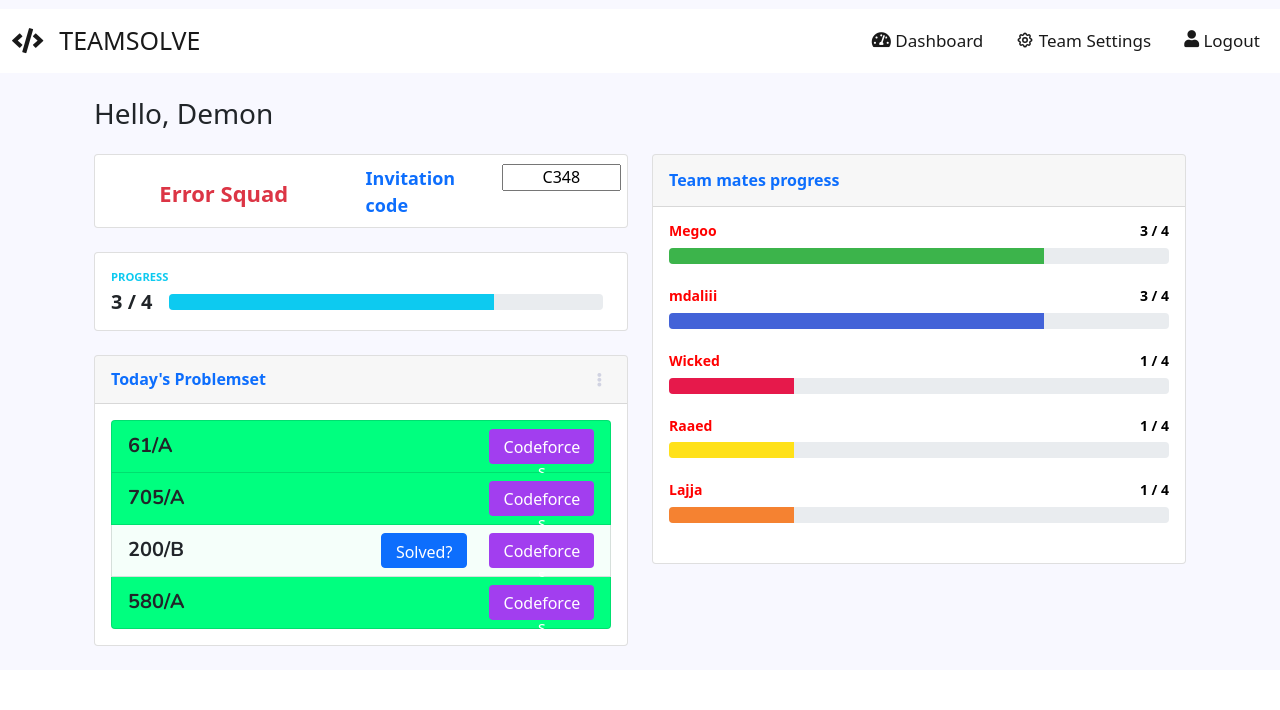
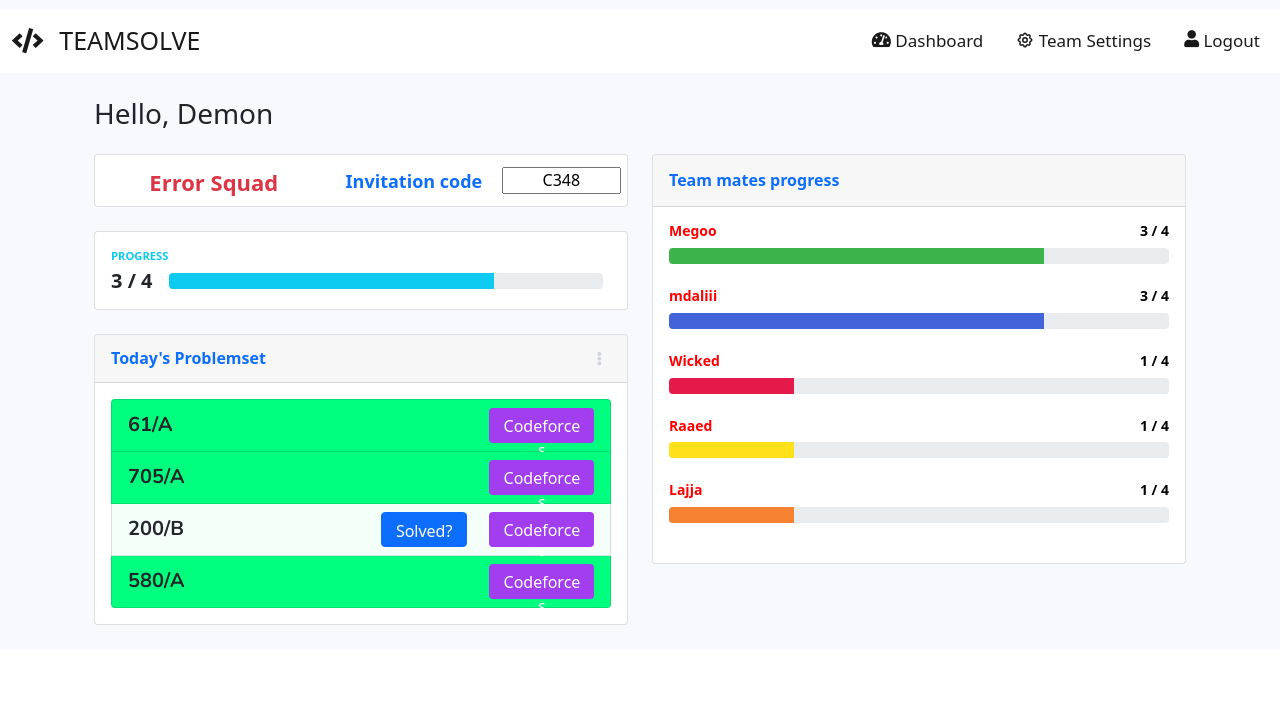
Before and after one commit to raaedserag/Teamsolve, a Flask app: page / in a window 1280 px wide. Shown: the top 710 px of the page. Run offline with Flask 2, Linux system fonts and the light colour scheme; a user stored in the database is signed in; data comes from the database, SQL or seed files in the repository; some libraries are stand-ins or nearby versions.

Commit message:
edited width of invitation code label

```diff
--- a/website/templates/home.html
+++ b/website/templates/home.html
@@ -13,7 +13,7 @@
          <div class="card">
             <div class="row align-items-center no-gutters" style="padding-top: 4px;">
                <div class="col d-md-flex justify-content-md-center"><label class="col-form-label text-danger" style="font-size: 22px;margin-left: 11px;"><strong>{{team.name}}</strong><br></label></div>
-               <div class="col d-md-flex justify-content-md-center"><label class="form-label text-primary" style="font-size: 18px;margin-top: 6px; width: 130px;"><strong>Invitation code&nbsp;</strong></label><input readonly value="{{code}}"  class="d-md-flex align-items-md-center" type="text" style="text-align: center;  height: 26.6px;width: 119.4px;margin-top: 5px;margin-left: 6px;margin-bottom: 8px;margin-right: 6px;"></div>
+               <div class="col d-md-flex justify-content-md-center"><label class="form-label text-primary" style="font-size: 18px;margin-top: 6px; width: 150px;"><strong>Invitation code&nbsp;</strong></label><input readonly value="{{code}}"  class="d-md-flex align-items-md-center" type="text" style="text-align: center;  height: 26.6px;width: 119.4px;margin-top: 5px;margin-left: 6px;margin-bottom: 8px;margin-right: 6px;"></div>
             </div>
          </div>
          <br>
```
